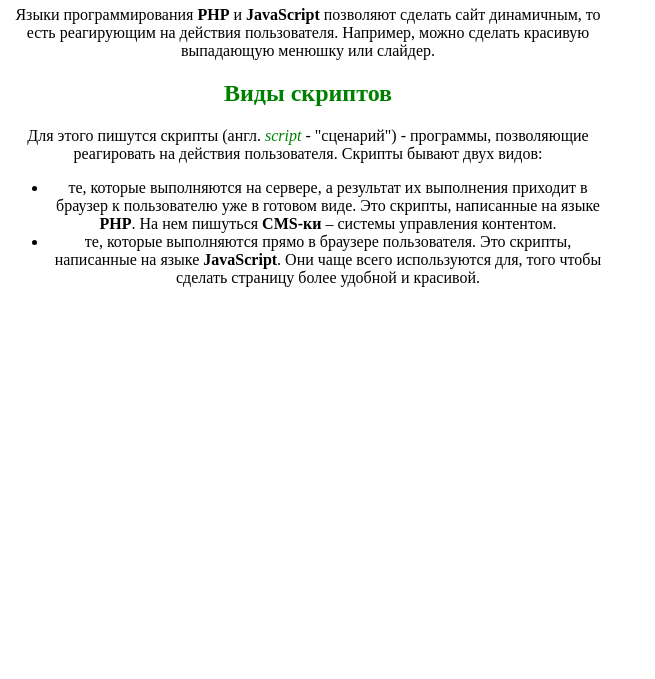
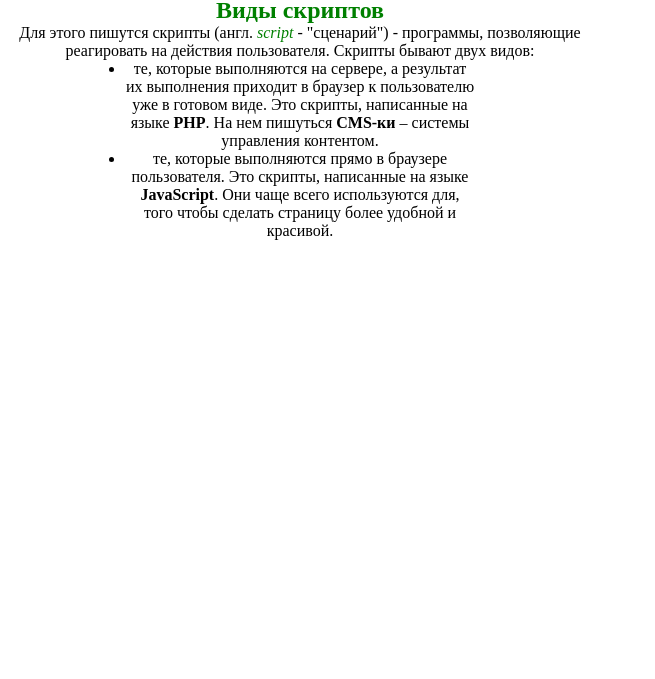
Before and after one commit to AlenaZezyulchik/html-and-css, a plain HTML site: page index.html in a window 1280 px wide. Shown: the part 121-800 px from the top of the page, without its empty margins (0-655 px from the left). Drawn offline with Linux system fonts and the light colour scheme.

Commit message:
added style and reset margin, padding

```diff
--- a/style.css
+++ b/style.css
@@ -1,3 +1,8 @@
+* {
+    margin: 0;
+    padding: 0;
+}
+
 h1 {
     color: blue;
 }
@@ -13,4 +18,12 @@ i {
 div {
     text-align: center;
     max-width: 600px;
+    display: flex;
+    justify-content: center;
+    flex-direction: column;
+    align-items: center;
 }
+
+ul {
+    max-width: 350px;
+}
```
